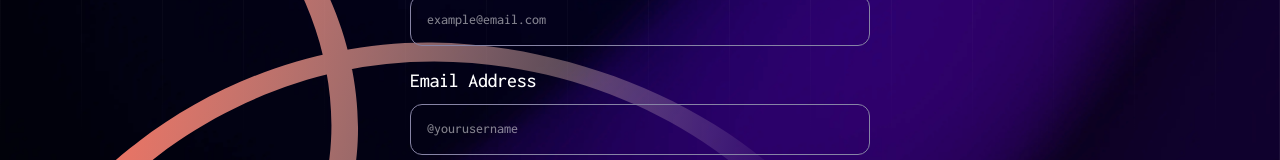
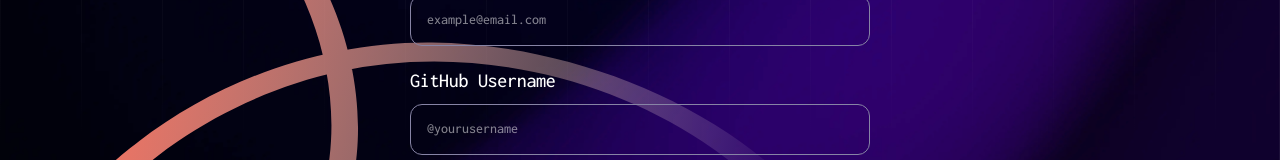
Before and after one commit to sharyar-t/conferency-ticket-generator, a Vue app: page / in a window 1280 px wide. Shown: the part 622-782 px from the top of the page. Built offline with nearby package versions, Linux system fonts and the light colour scheme; the HTML template or start-up script is replaced by a standard one.

Commit message:
fix: correct label for GitHub username input field

```diff
--- a/src/App.vue
+++ b/src/App.vue
@@ -183,7 +183,7 @@
           <input v-model="email" id="email" type="email" placeholder="example@email.com" />
         </div>
         <div class="flex flex-col gap-3">
-          <label for="githubUsername" class="text-preset-5">Email Address</label>
+          <label for="githubUsername" class="text-preset-5">GitHub Username</label>
           <input
             v-model="githubUsername"
             id="githubUsername"
```
